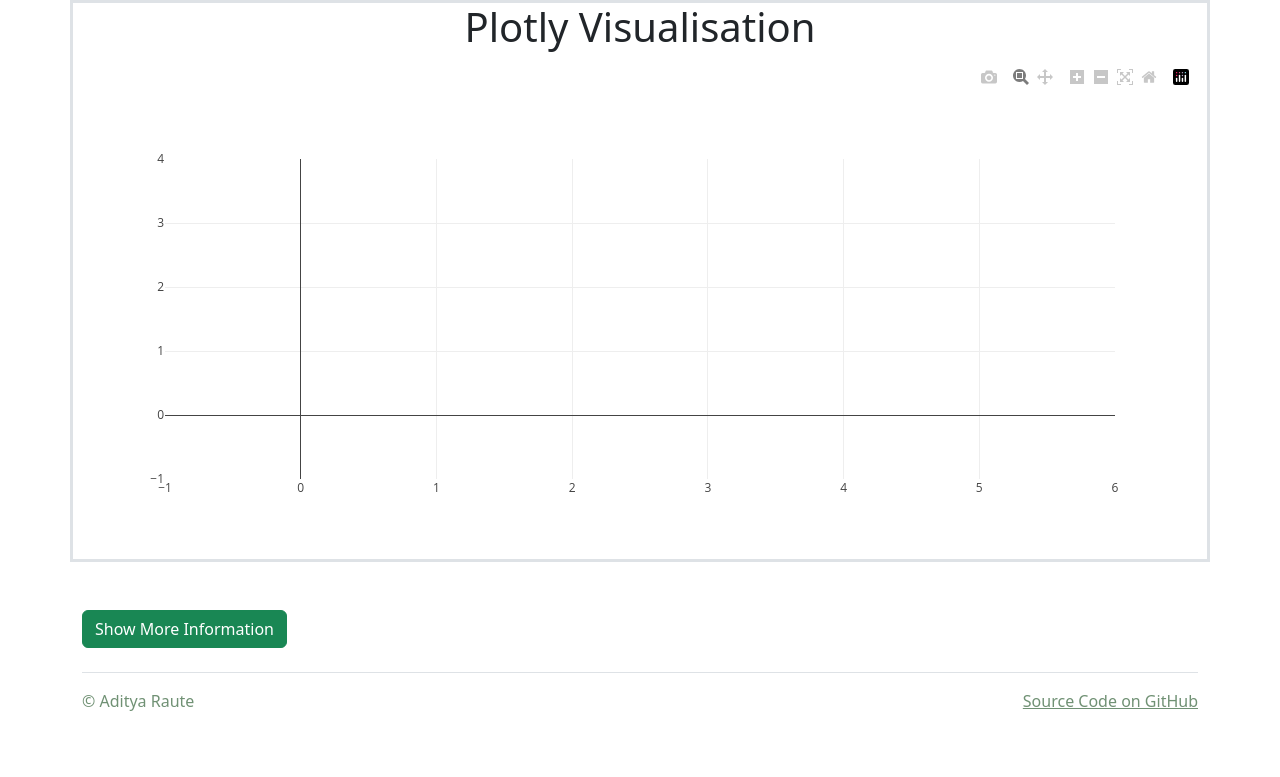
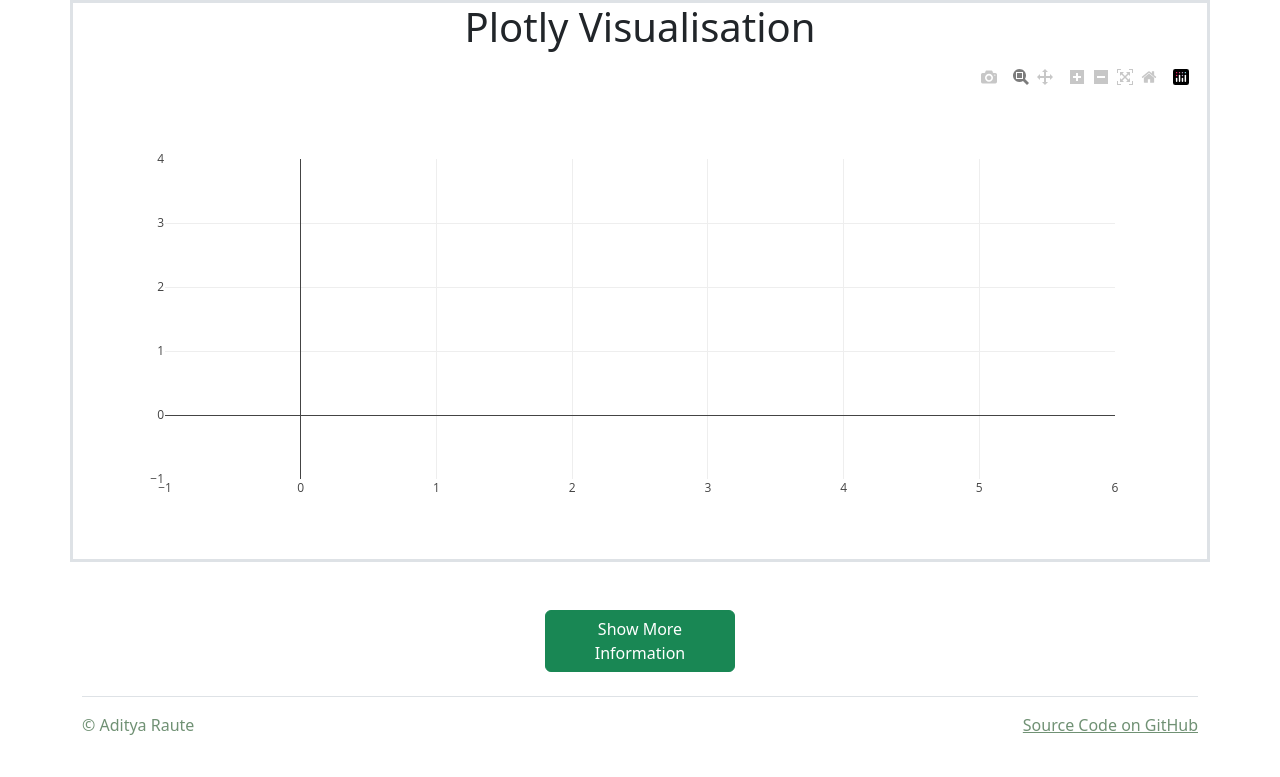
Before and after one commit to adityaraute/Therminer-Assignment, a Flask app: template templates/index.html in a window 1280 px wide. Shown: the part 545-1322 px from the top of the page. Before the commit the page ends 1298 px from the top, so only its background shows below. Run offline with Flask 3, Linux system fonts and the light colour scheme; the template is opened without the code that fills it: most values are stand-ins (such as "Sample title", 1, 10 or a date in 2020); some libraries are stand-ins or nearby versions.

Commit message:
Centered More Info table

```diff
--- a/templates/index.html
+++ b/templates/index.html
@@ -77,11 +77,12 @@
     </script>
 </div>
 <div class="container" id="more-info">
-  <button onclick="showinfo()" class="btn btn-success">Show More Information</button>
-
+  <div class="row justify-content-center">
+    <button onclick="showinfo()" class="btn btn-success col-2">Show More Information</button>
+  </div>
     {% if other %}
-
-  <table class="table table-success table-striped table-sm d-none" id = "more-info-table">
+  <div class="row justify-content-center">
+    <table class="table table-success table-striped table-sm d-none col-4 w-25" id = "more-info-table">
       {% for key,value in other.items() %}
         <tr>
             <td>{{ key }}</td>
@@ -89,8 +90,8 @@
         </tr>
       {% endfor %}
     </table>
-
     {% endif %}
+  </div>
 
 </div>
 
```
Lines whose indentation alone changed are shown as unchanged.
